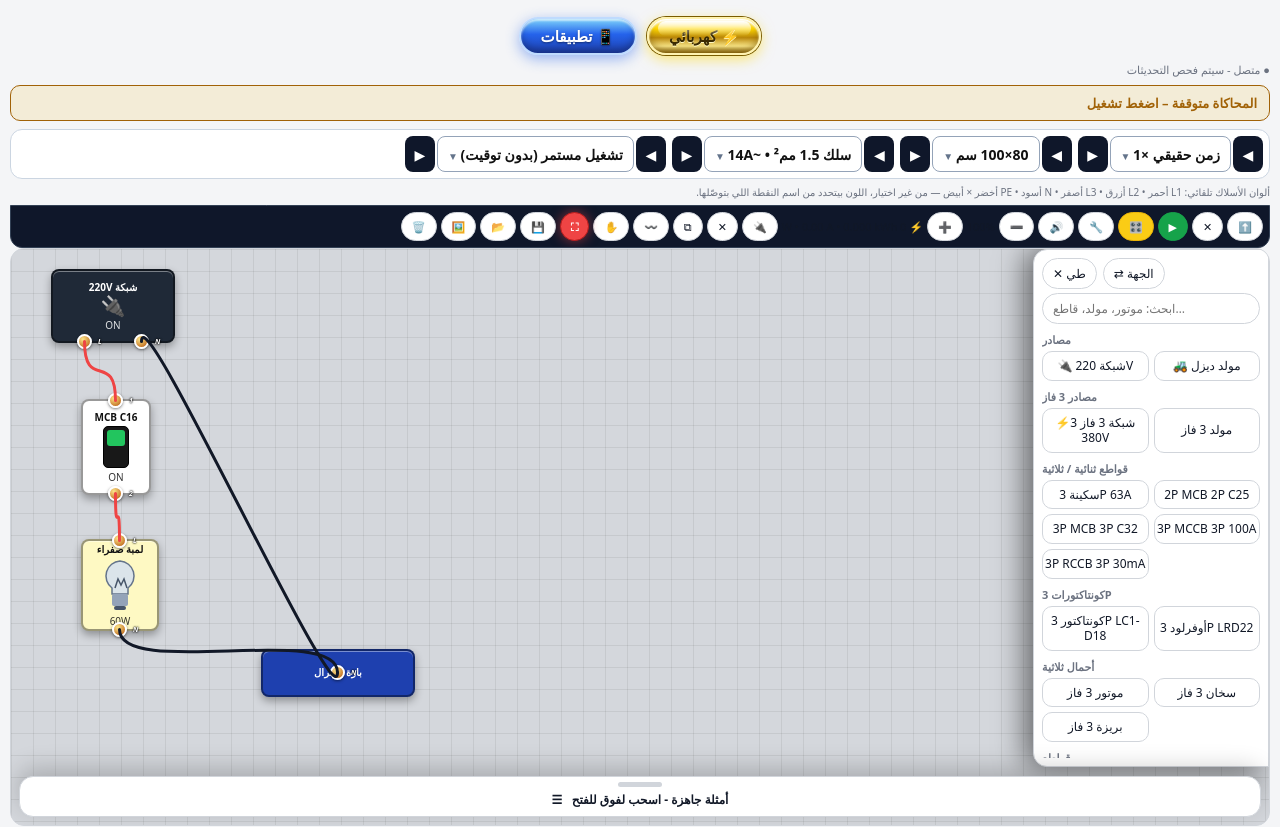
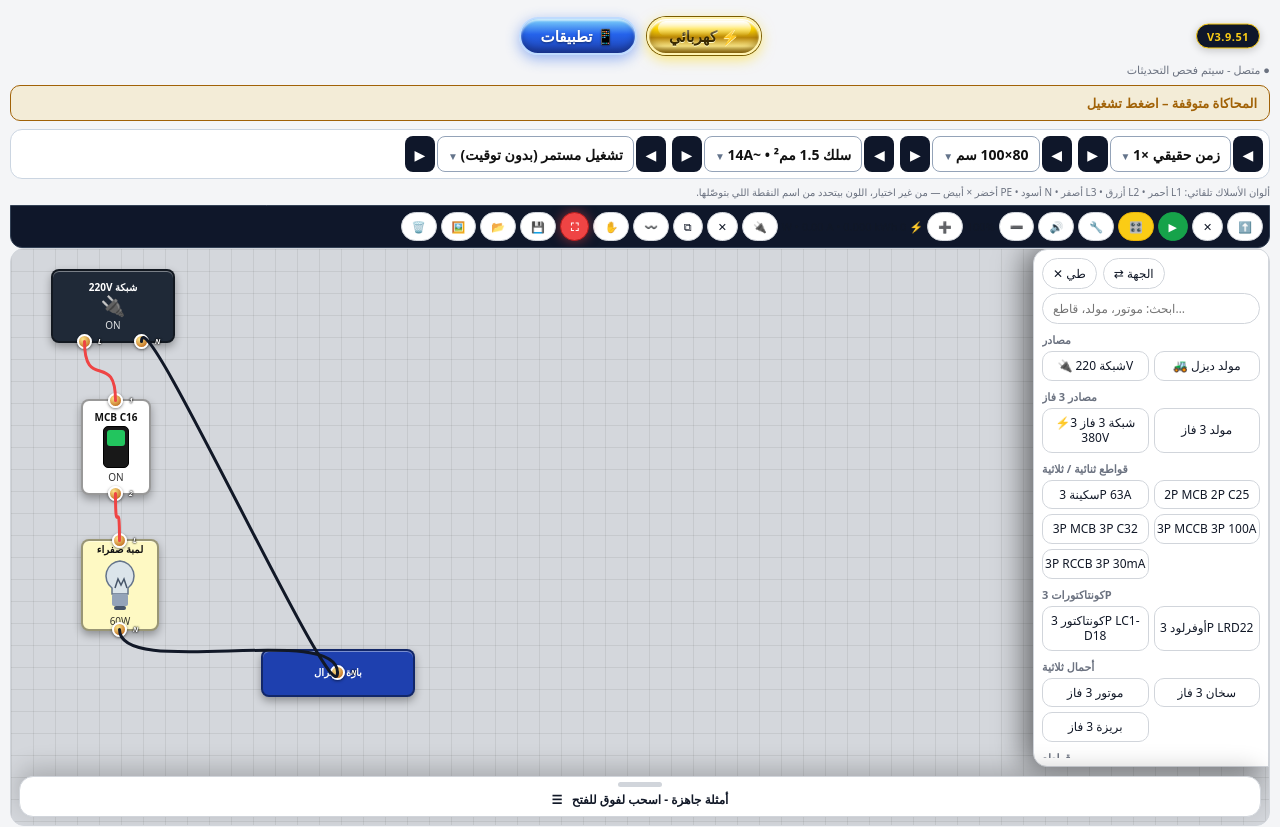
Before and after one commit to Electronicapp/Electronicapp, a plain HTML site: page index.html in a window 1280 px wide. Shown: the top 827 px of the page. Drawn offline with Linux system fonts and the light colour scheme.

Commit message:
Add version badge to top header
Added version badge to the top header for visibility.

```diff
--- a/index.html
+++ b/index.html
@@ -240,10 +240,13 @@ h1{position:relative!important;z-index:1!important;background:var(--bg,#f1f5f9)!
 #wrap > #settingsBar{position:sticky!important;top:0!important;z-index:312!important;margin:0 0 6px!important;border-radius:12px!important}
 #wrap:fullscreen > #settingsBar{position:sticky!important;top:0!important;z-index:312!important}
 #wrap:fullscreen #sc{max-height:calc(100dvh - 150px)!important;min-height:calc(100dvh - 150px)!important}
+
+/* V3.9.51 - رقم الفيرجن أقصى اليمين في صف كهربائي / تطبيقات */
+#verBadge{position:absolute!important;right:10px!important;top:50%!important;transform:translateY(-50%)!important;background:#0f172a!important;color:#facc15!important;border:1px solid #facc15!important;border-radius:999px!important;padding:4px 10px!important;font-size:11px!important;font-weight:900!important;direction:ltr!important;letter-spacing:.5px!important;white-space:nowrap!important;box-shadow:0 2px 8px #0003!important}
 </style></head><body>
 
 <!-- راس الصفحة من فوق خالص - الإضافات الجديدة تتحط هنا جنب زرار كهربائي -->
-<header id="topHeader"><button id="elecBtn" type="button" title="تواصل مع صاحب التطبيق">⚡ كهربائي</button><button id="appsBtn" type="button" title="تطبيقات قادمة">📱 تطبيقات</button></header>
+<header id="topHeader"><span id="verBadge">V3.9.51</span><button id="elecBtn" type="button" title="تواصل مع صاحب التطبيق">⚡ كهربائي</button><button id="appsBtn" type="button" title="تطبيقات قادمة">📱 تطبيقات</button></header>
 
 <div id="pwaBar" style="display:flex;flex-wrap:wrap;gap:6px;margin-bottom:8px;align-items:center">
  <button id="installBtn" style="display:none;background:#111827;color:#fff">📲 تثبيت التطبيق على جهازك</button>
```
